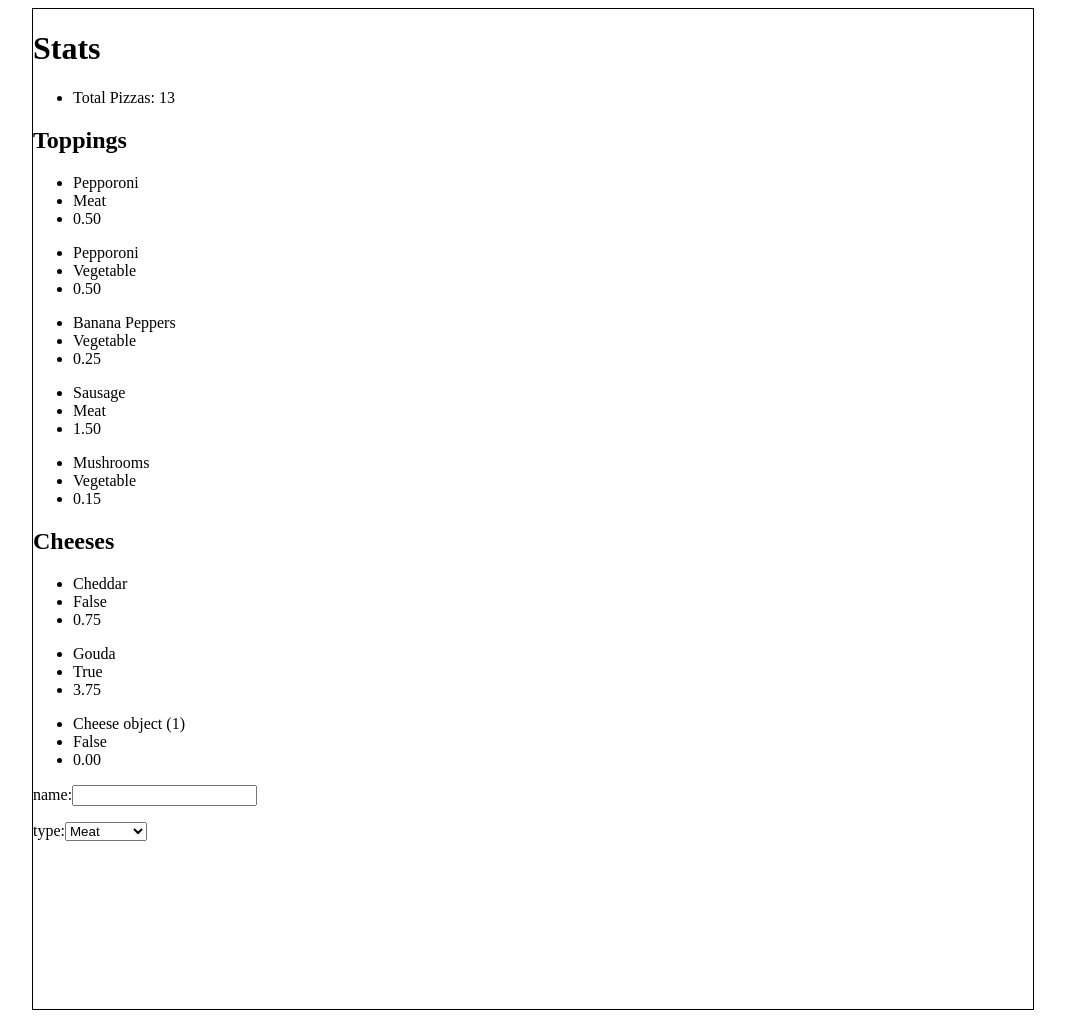
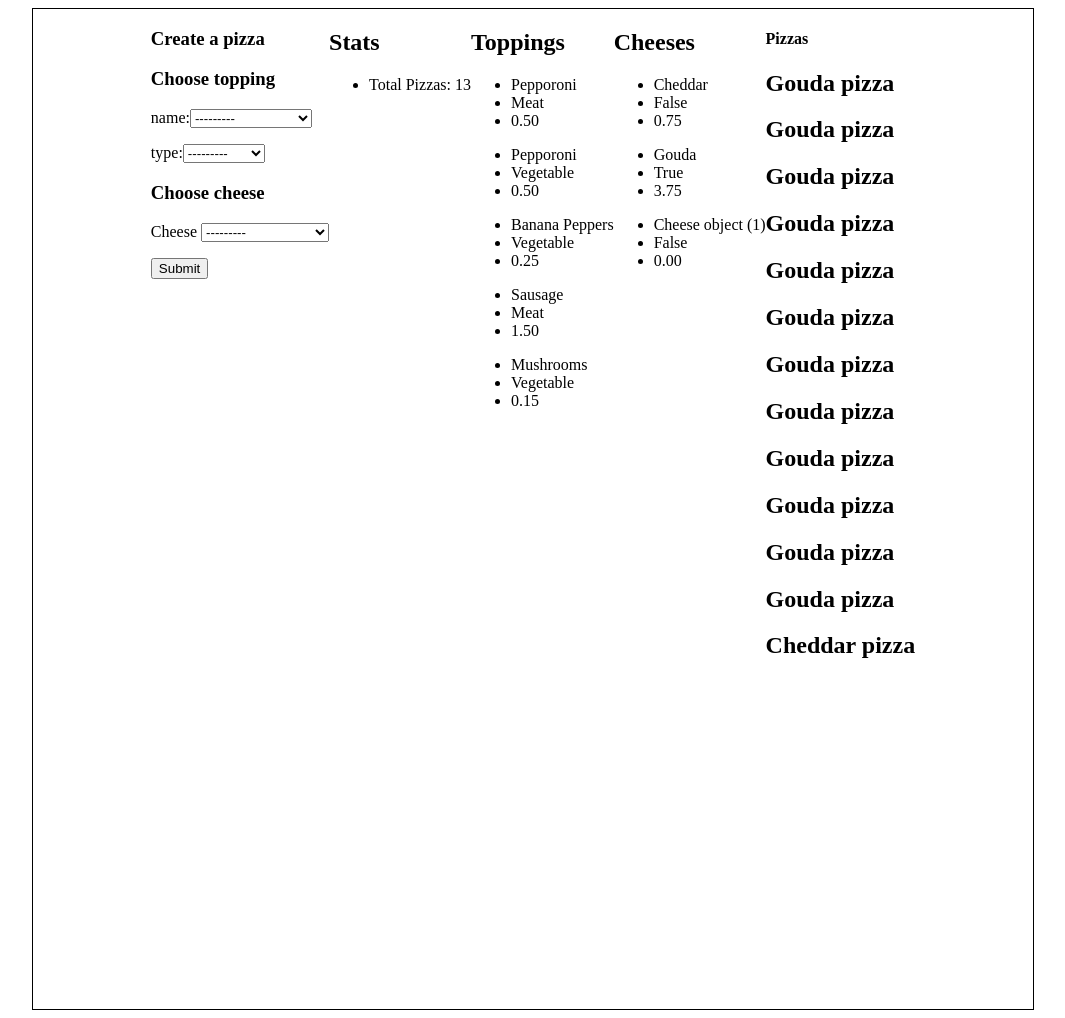
Before and after one commit to vtmh/DjangoOptimization, a Django app: page / in a window 1280 px wide. Shown: the whole page, without its empty margins (107-1172 px from the left). Run offline with Django 3.2, Linux system fonts and the light colour scheme; data comes from the database, SQL or seed files in the repository; both versions use the stored data as it was after the commit.

Commit message:
Prefetch related is amazinggit add .

```diff
--- a/Pizza/forms.py
+++ b/Pizza/forms.py
@@ -1,9 +1,18 @@
 from django.forms import ModelForm
-from Pizza.models import Toppings, Type
+from Pizza.models import Toppings, Type, Cheese
 from django import forms
 
 
 class ToppingsForm(ModelForm):
+    def __init__(self, *args, **kwargs):
+        super(ToppingsForm, self).__init__(*args, **kwargs)
+
+        self.fields['name'].label_from_instance = self.label_from_instance
+        self.fields['type'].label_from_instance = self.label_from_instance
+
+    @staticmethod
+    def label_from_instance(obj):
+        return obj.name
 
     #TODO Make these types generate from toppings model
     TYPES = [
@@ -12,10 +21,30 @@ class ToppingsForm(ModelForm):
 
     ]
 
-    name = forms.CharField(max_length=100)
-    type = forms.ChoiceField(choices=TYPES)
+    name = forms.ModelChoiceField(queryset=Toppings.objects.all())
+    type = forms.ModelChoiceField(queryset=Type.objects.all())
     price = forms.DecimalField(decimal_places=2, max_digits=300)
+
 
     class Meta:
         model = Toppings
         fields = ['name', 'price', 'type']
+
+
+class CheesesForm(ModelForm):
+    def __init__(self, *args, **kwargs):
+        super(CheesesForm, self).__init__(*args, **kwargs)
+
+        self.fields['name'].label_from_instance = self.label_from_instance
+
+    @staticmethod
+    def label_from_instance(obj):
+        return obj.name
+
+    name = forms.ModelChoiceField(queryset=Cheese.objects.all())
+    is_healthy = forms.BooleanField
+    price = forms.DecimalField(decimal_places=2, max_digits=300)
+
+    class Meta:
+        model = Cheese
+        fields = ['name', 'is_healthy', 'price']
--- a/Pizza/models.py
+++ b/Pizza/models.py
@@ -1,6 +1,10 @@
 from django.db import models
 
 # Create your models here.
+
+# Notes...
+# Use select_related when the object I want is a single object (AKA, ForeignKey, OneToOne).
+# Use prefetch_related when you want to get a set of things (Many To many, probably other things)
 
 class Type (models.Model):
     name = models.CharField(max_length=20) #Meat, Cheese, Etc
@@ -10,6 +14,7 @@ class Toppings(models.Model):
     name = models.CharField(max_length=100)
     type = models.ForeignKey(Type, on_delete=models.CASCADE)
     price = models.DecimalField(decimal_places=2, max_digits=300)
+
 
 
 class Cheese(models.Model):
--- a/Pizza/urls.py
+++ b/Pizza/urls.py
@@ -5,6 +5,7 @@ from . import views
 urlpatterns = [
     # /login/
     path('', views.homepage, name="homepage"),
+    path('query/', views.query_testing, name="query"),
     path('seed_toppings/', views.seed_toppings, name="seed_toppings")
 
 
--- a/Pizza/views.py
+++ b/Pizza/views.py
@@ -3,33 +3,65 @@ from django.shortcuts import render, redirect
 from django.urls import reverse
 # Create your views here.
 from Pizza.models import Pizza, Toppings, Type, Cheese
-from Pizza.forms import ToppingsForm
+from Pizza.forms import ToppingsForm, CheesesForm
 
 
 def homepage(request):
-
     pizza = Pizza.objects.all()
     toppings = Toppings.objects.all()
     cheeses = Cheese.objects.all()
 
     toppings_form = ToppingsForm
 
-    print(toppings_form)
+    cheeses_form = CheesesForm
 
     data = {
         'pizza': pizza,
         'toppings': toppings,
         'cheeses': cheeses,
-        'toppings_form': toppings_form
+        'toppings_form': toppings_form,
+        'cheeses_form': cheeses_form,
     }
+
+    if request.method == "POST":
+        print("hello you submitted a form")
+        form_toppings = ToppingsForm(request.POST)
+        form_cheeses = CheesesForm(request.POST)
+
+        print(form_toppings)
+
+        if form_toppings.is_valid() and form_cheeses.is_valid():
+            print("Form submitted successfully")
+            # Create the pizza here
+            # print(form_toppings.cleaned_data)
+            # print('cheese')
+            topping = form_toppings.cleaned_data['type'].name
+            print('TOPPING')
+            print(topping)
+            cheese = form_cheeses.cleaned_data['name'].name
+            # print(cheese)
+
+            pizza_name = form_cheeses.cleaned_data['name'].name + " pizza"
+            size = "large"
+            new_pizza = Pizza.objects.create(
+                name=pizza_name,
+                size="test",
+                # toppings=form_toppings,
+                cheese=Cheese.objects.get(name=cheese),
+                price=0,
+                total_price=0,
+            )
+
+            new_pizza.toppings.add(Toppings.objects.get(name=topping))
+            print("Pizza has been created! Yum!")
 
     return render(request, 'Pizza/index.html', data)
 
 
 def seed_toppings(request):
-    #Create a pizza
+    # Create a pizza
 
-    #Init Types for toppings
+    # Init Types for toppings
 
     meat = Type.objects.get_or_create(
         name="Meat"
@@ -72,7 +104,7 @@ def seed_toppings(request):
         price=0.75,
     )
 
-    #I don't think Gouda is actually healthy but let's pretend it is...
+    # I don't think Gouda is actually healthy but let's pretend it is...
     Cheese.objects.get_or_create(
         name="Gouda",
         is_healthy=True,
@@ -85,3 +117,23 @@ def seed_toppings(request):
     print(all_toppings)
 
     return HttpResponseRedirect(reverse('homepage'))
+
+def query_testing(request):
+    pizzas = Pizza.objects.prefetch_related('toppings')
+
+
+    #This makes 28 queries! holy cow (with no optimizations)
+
+    # This makes 15 queries with prefetch_related...
+    # Toppings is a Many to Many field on Pizza, which is why I used prefetch_related and not select_related.
+    # pre_fetch related works by having the SQL JOIN be made using Python rather than the database.
+    # The database is no longer pinged for each call, just the inital Pizza call
+
+    for pizza in pizzas:  # 1 query is here
+        print(pizza.toppings.all)
+        for topping in pizza.toppings.all():  # 1 query is here
+            print(topping.name, topping.price)  # 2 queries are here for each topping, this adds up very quickly
+            print(topping.type.name)  # more queries here for each topping….
+        print(pizza.cheese.name)  # and without optimization another one here...
+
+    return render(request, 'Pizza/query.html')
--- a/templates/Pizza/index.html
+++ b/templates/Pizza/index.html
@@ -13,13 +13,30 @@
 
 </head>
 <body>
-<main>
+<main style="display:flex;justify-content: center">
 
+    <section>
+        <h3>Create a pizza</h3>
+        <form method="POST">
+            {% csrf_token %}
+            <h3>Choose topping</h3>
+            <p>name:{{ toppings_form.name }}</p>
+            <p>type:{{ toppings_form.type }}</p>
+{#            <p> Price:{{ toppings_form.price }} </p>#}
+            <h3>Choose cheese</h3>
+            <p>Cheese {{ cheeses_form.name }}</p>
+
+            <button type="submit">Submit</button>
+        </form>
+    </section>
+    <section>
         <h1>Stats </h1>
         <ul>
             <li>Total Pizzas: {{ pizza.count }} </li>
         </ul>
+    </section>
 
+    <section>
         <h2> Toppings</h2>
         {% for topping in toppings %}
             <ul>
@@ -28,7 +45,9 @@
                 <li>{{ topping.price }}</li>
             </ul>
         {% endfor %}
+    </section>
 
+    <section>
         <h2> Cheeses</h2>
         {% for cheese in cheeses %}
             <ul>
@@ -37,14 +56,15 @@
                 <li>{{ cheese.price }}</li>
             </ul>
         {% endfor %}
+    </section>
 
-    <form>
-        <p>name:{{ toppings_form.name }}</p>
-        <p>type:{{ toppings_form.type }}</p>
-{#        <p>Price:{{ toppings_form.price }}></p>#}
-    </form>
+<section>
+    <h4>Pizzas</h4>
 
-
+    {% for za in pizza %}
+        <h2>{{ za.name }}</h2>
+    {% endfor %}
+</section>
 
 </main>
 
```
Also changed, not shown: templates/Pizza/query.html (added, +10 -0 lines), db.sqlite3. Lines whose indentation alone changed are shown as unchanged.
